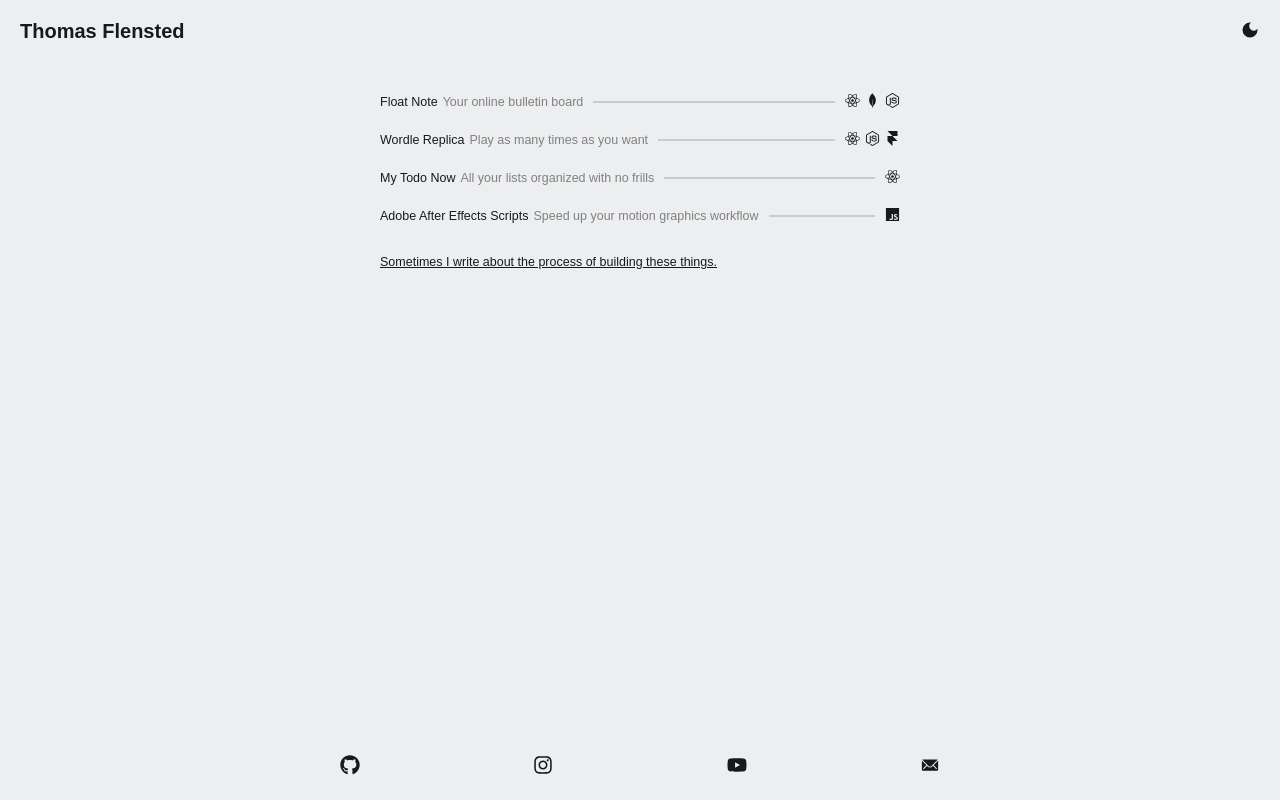
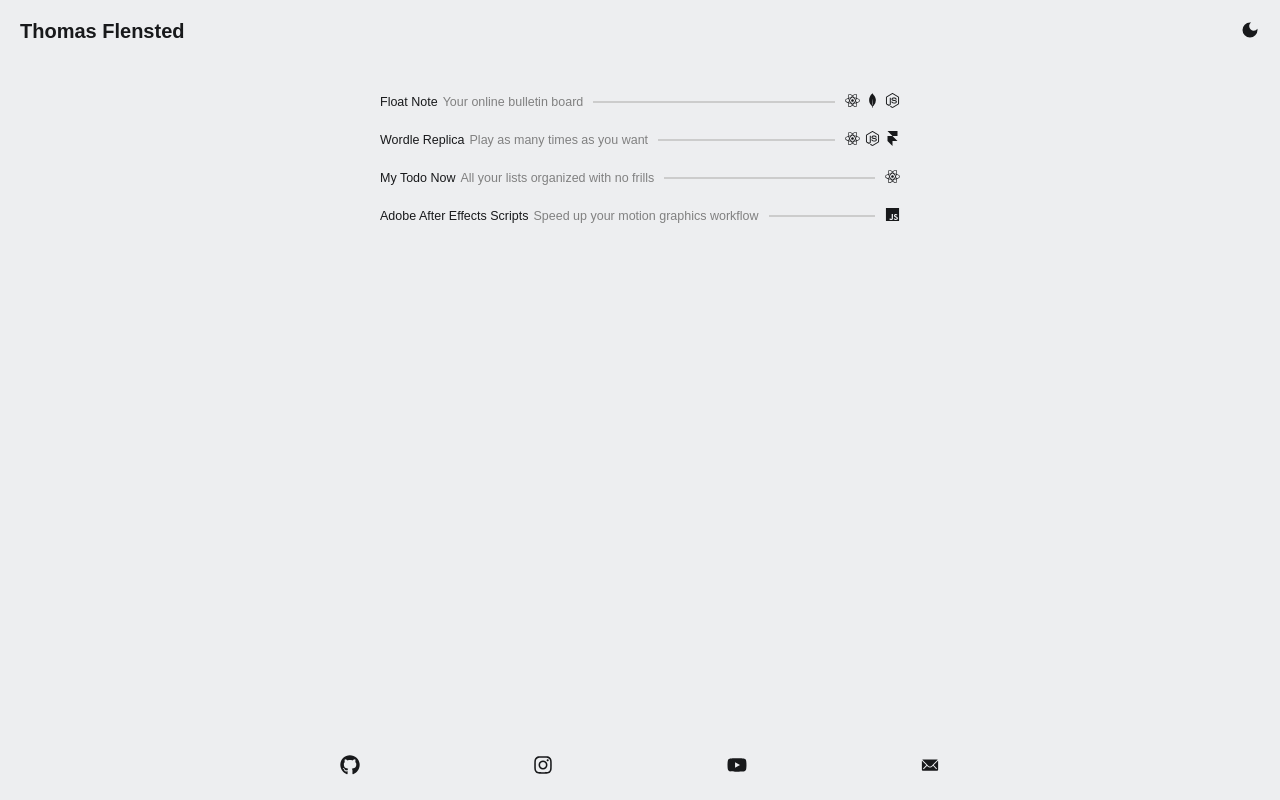
Before and after one commit to thomasflensted/personal-website, a React (Vite) app: page /portfolio in a window 1280 px wide. Built offline with nearby package versions, Linux system fonts and the light colour scheme; a web font is replaced by a local one.

Commit message:
removed dead link

```diff
--- a/src/components/Portfolio.jsx
+++ b/src/components/Portfolio.jsx
@@ -33,11 +33,14 @@ const Portfolio = () => {
                     </div>
                 </a>
             )}
-            {<div className="portfolio-link-to-blog">
-                <a target="_blank" href="">Sometimes I write about the process of building these things.</a>
-            </div>}
         </div >
     )
 }
 
 export default Portfolio
+
+/*
+<div className = "portfolio-link-to-blog">
+    <a target="_blank" href="">Sometimes I write about the process of building these things.</a>
+</div>
+*/
```
